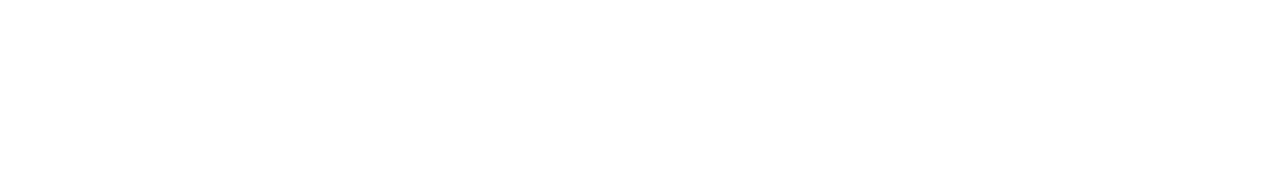
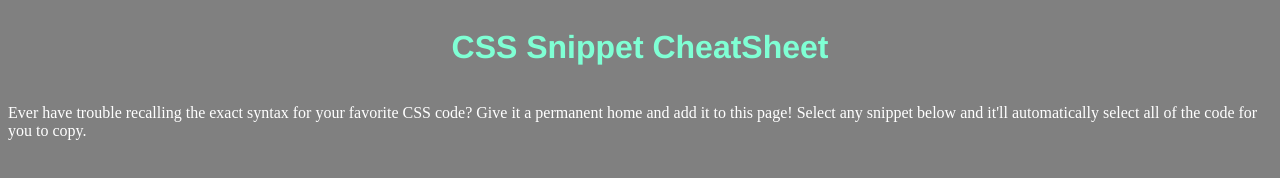
Before and after one commit to AlexanderBarlow/css-snippet-cheatsheat, a plain HTML site: page index.html in a window 1280 px wide. Drawn offline with Linux system fonts and the light colour scheme.

Commit message:
Centered header and added styles

```diff
--- a/assets/css/stylesheet.css
+++ b/assets/css/stylesheet.css
@@ -0,0 +1,29 @@
+:root {
+    --dark: #808080;
+    --bright-text: #7fffd4;
+    --white: #fff;
+}
+
+* {
+    background-color: var(--dark);
+    color: var(--bright-text);
+}
+
+header {
+    display: flex;
+    flex-direction: column;
+}
+
+h1 {
+    font-family: 'Franklin Gothic Medium', 'Arial Narrow', Arial, sans-serif;
+    display: inline-flex;
+    flex-direction: column;
+    align-self: center;
+    flex: 0 0 100%;
+}
+
+Header p {
+    color: var(--white);
+    flex: 0 0 100%;
+    align-self: center;
+}
--- a/index.html
+++ b/index.html
@@ -9,7 +9,10 @@
 </head>
 
 <body>
-
+    <header>
+        <h1>CSS Snippet CheatSheet</h1>
+        <p>Ever have trouble recalling the exact syntax for your favorite CSS code? Give it a permanent home and add it to this page! Select any snippet below and it'll automatically select all of the code for you to copy.</p>
+    </header>
 
 
 
```
